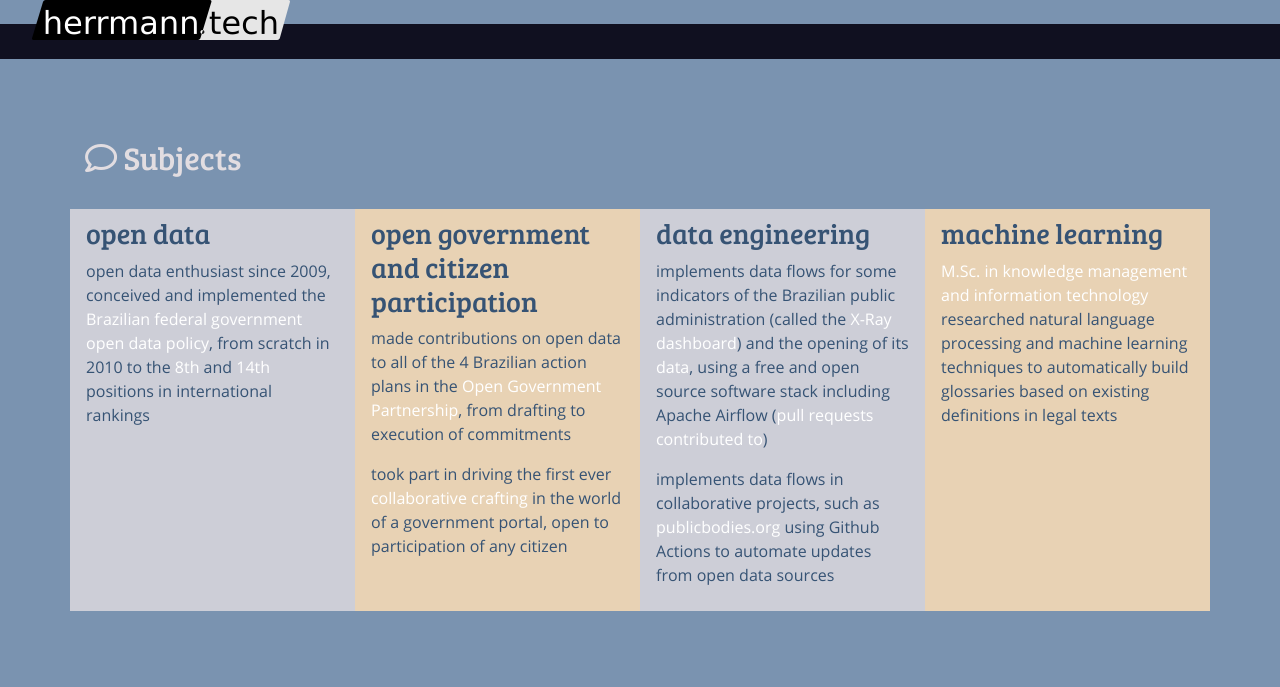
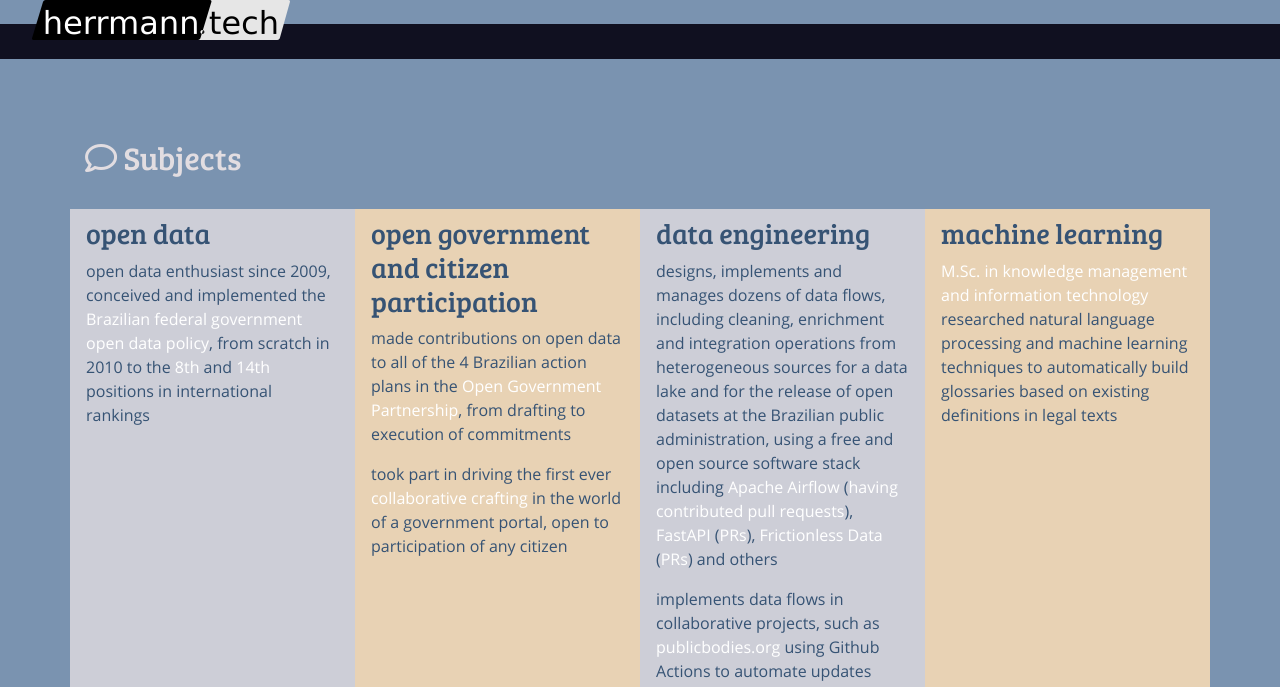
Before and after one commit to augusto-herrmann/augusto-herrmann.github.io, a Jekyll site: the page built from en/index.md, in a window 1280 px wide and 900 px high, scrolled down 310 px, cut to the strip 0-687 px from the top of the window. Built offline with Jekyll 4.4.1, drawn with Linux system fonts in a browser that asks for light colours; nearby versions of some CDN libraries.

Commit message:
Update data engineering description

```diff
--- a/en/index.md
+++ b/en/index.md
@@ -32,12 +32,17 @@ themes:
   - |
     ### data engineering
 
-    implements data flows for some indicators of the Brazilian public
-    administration (called the [X-Ray dashboard](https://www.gov.br/raio-x))
-    and the opening of its
-    [data](https://dados.gov.br/dataset/raio-x-da-administracao-publica-federal),
-    using a free and open source software stack including Apache Airflow
-    ([pull requests contributed to](https://github.com/apache/airflow/pulls?q=is%3Apr+author%3Aaugusto-herrmann+is%3Aclosed))
+    designs, implements and manages dozens of data flows, including cleaning,
+    enrichment and integration operations from heterogeneous sources for a
+    data lake and for the release of open datasets at the Brazilian public
+    administration, using a free and open source software stack including
+    [Apache Airflow](https://airflow.apache.org/)
+    ([having contributed pull requests](https://github.com/apache/airflow/pulls?q=is%3Apr+author%3Aaugusto-herrmann+is%3Aclosed)),
+    [FastAPI](https://fastapi.tiangolo.com/)
+    ([PRs](https://github.com/fastapi-users/fastapi-users/pulls?q=is%3Apr+author%3Aaugusto-herrmann+is%3Aclosed+)),
+    [Frictionless Data](https://frictionlessdata.io/)
+    ([PRs](https://github.com/frictionlessdata/framework/pulls?q=is%3Aclosed+is%3Apr+author%3Aaugusto-herrmann))
+    and others
 
     implements data flows in collaborative projects, such as
     [publicbodies.org](https://publicbodies.org) using Github Actions
```
Also changed, not shown: es/index.md (+16 -5 lines), pt/index.md (+14 -7 lines).
